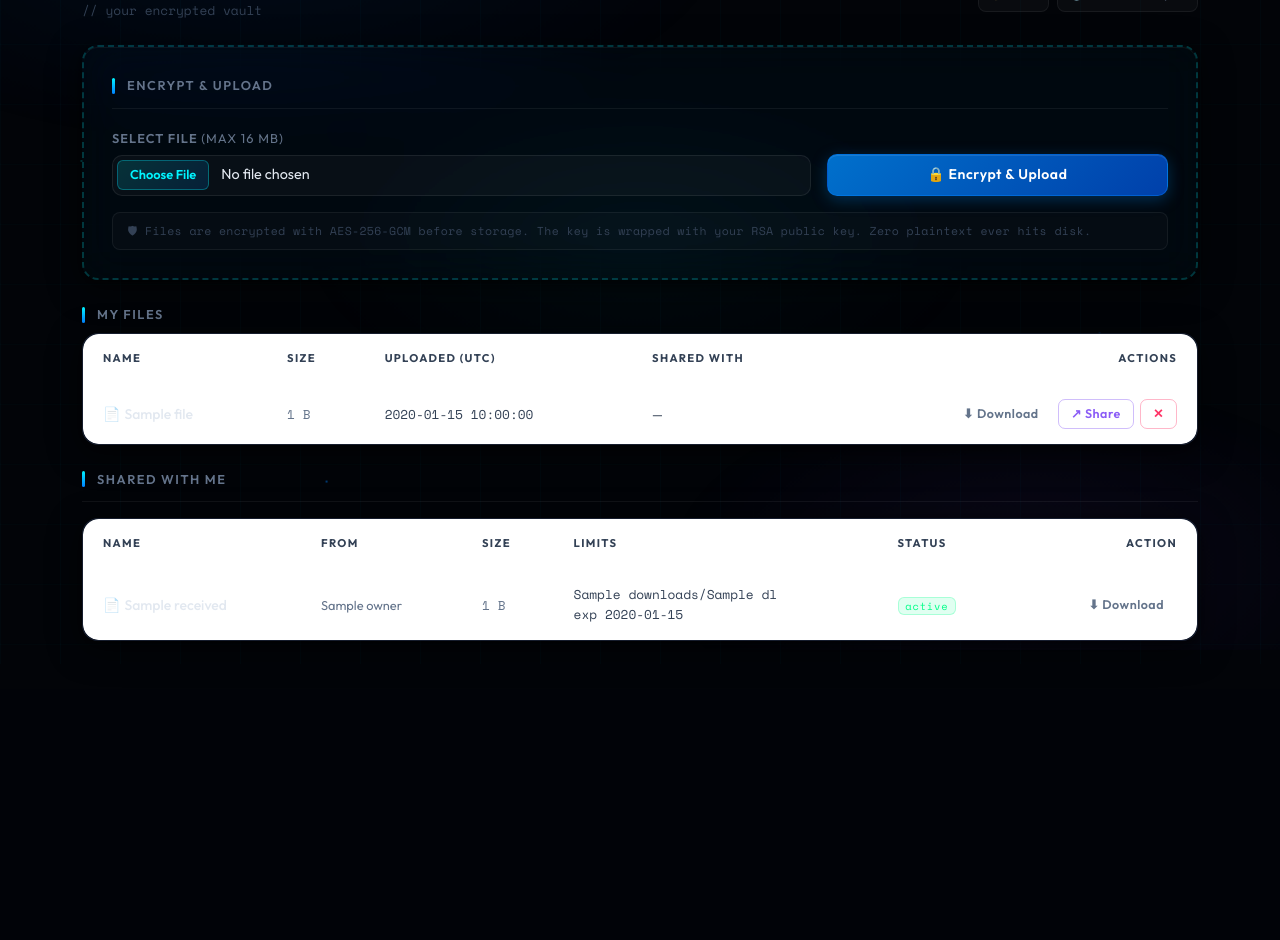
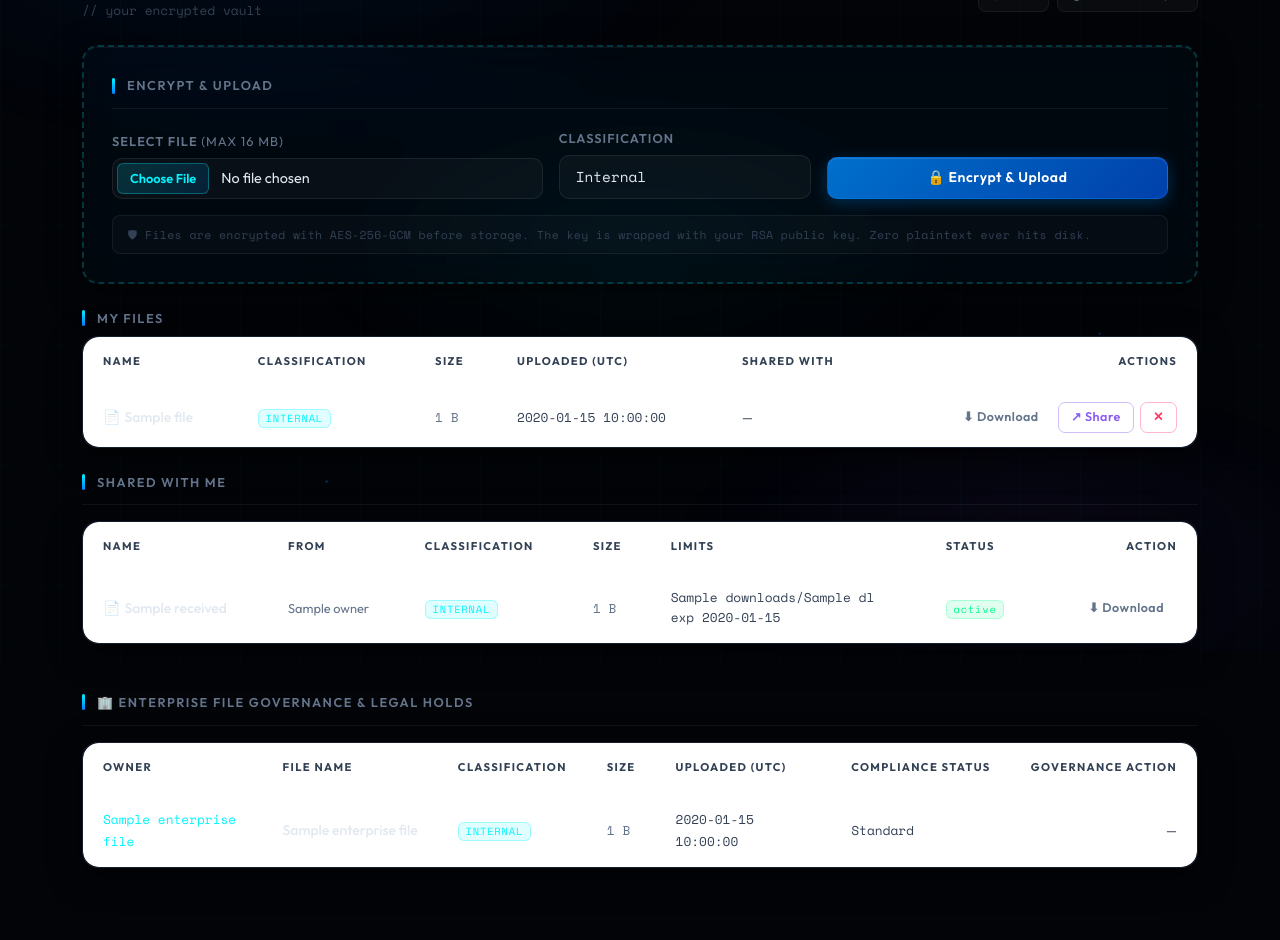
Before and after one commit to Bhushan05062004/secure_file_sharing-, a Flask app: template templates/dashboard.html in a window 1280 px wide. Shown: the part 156-1096 px from the top of the page. Before the commit the page ends 801 px from the top, so only its background shows below. Run offline with Flask 3, Linux system fonts and the light colour scheme; the template is opened without the code that fills it: most values are stand-ins (such as "Sample title", 1, 10 or a date in 2020).

Commit message:
Step 6: Implement enterprise file classification RBAC and legal hold policies

```diff
--- a/app.py
+++ b/app.py
@@ -106,6 +106,7 @@ def create_app(test_config=None):
         "audit_view": "admin.audit_view",
         "admin_users": "admin.admin_users",
         "admin_groups": "admin.admin_groups",
+        "toggle_legal_hold": "files.toggle_legal_hold",
     }
 
     def smart_url_for(endpoint, **values):
@@ -114,6 +115,7 @@ def create_app(test_config=None):
 
     app.jinja_env.globals["url_for"] = smart_url_for
     app.jinja_env.globals["can"] = lambda action, resource=None: policy.can(g.user, action, resource)
+    app.jinja_env.globals["CLASSIFICATIONS"] = policy.CLASSIFICATIONS
     app.can = policy.can
 
     def share_status(s):
@@ -170,6 +172,7 @@ def create_app(test_config=None):
         ("audit_view", "admin.audit_view"),
         ("admin_users", "admin.admin_users"),
         ("admin_groups", "admin.admin_groups"),
+        ("toggle_legal_hold", "files.toggle_legal_hold"),
     ]
     for alias, target in aliases:
         if target in app.view_functions:
--- a/db.py
+++ b/db.py
@@ -39,6 +39,8 @@ CREATE TABLE IF NOT EXISTS files (
     stored_name TEXT UNIQUE NOT NULL,
     size INTEGER NOT NULL,
     content_hmac TEXT NOT NULL DEFAULT '',
+    classification TEXT NOT NULL DEFAULT 'internal' CHECK(classification IN ('public', 'internal', 'confidential', 'restricted')),
+    legal_hold INTEGER NOT NULL DEFAULT 0,
     created_at TEXT NOT NULL
 );
 
@@ -76,6 +78,8 @@ CREATE TABLE IF NOT EXISTS audit_logs (
 
 -- Performance & Integrity Indexes
 CREATE INDEX IF NOT EXISTS idx_files_owner ON files(owner_id);
+CREATE INDEX IF NOT EXISTS idx_files_classification ON files(classification);
+CREATE INDEX IF NOT EXISTS idx_files_legal_hold ON files(legal_hold);
 CREATE INDEX IF NOT EXISTS idx_shares_file ON shares(file_id);
 CREATE INDEX IF NOT EXISTS idx_shares_recipient ON shares(recipient_id);
 CREATE INDEX IF NOT EXISTS idx_shares_active ON shares(file_id, recipient_id, revoked);
@@ -127,3 +131,7 @@ def init_db():
             pass
     if "content_hmac" not in file_cols:
         d.execute("ALTER TABLE files ADD COLUMN content_hmac TEXT NOT NULL DEFAULT ''")
+    if "classification" not in file_cols:
+        d.execute("ALTER TABLE files ADD COLUMN classification TEXT NOT NULL DEFAULT 'internal'")
+    if "legal_hold" not in file_cols:
+        d.execute("ALTER TABLE files ADD COLUMN legal_hold INTEGER NOT NULL DEFAULT 0")
--- a/static/style.css
+++ b/static/style.css
@@ -1248,3 +1248,36 @@ tr:has(.btn:hover) td {
 .input-sm-fixed {
   width: 120px !important;
 }
+
+
+/* ── Enterprise Classification Badges ── */
+.badge-public {
+  background: rgba(0, 255, 136, 0.12) !important;
+  color: var(--accent-green) !important;
+  border: 1px solid rgba(0, 255, 136, 0.3) !important;
+}
+
+.badge-internal {
+  background: rgba(0, 245, 255, 0.12) !important;
+  color: var(--accent-cyan) !important;
+  border: 1px solid rgba(0, 245, 255, 0.3) !important;
+}
+
+.badge-confidential {
+  background: rgba(251, 191, 36, 0.12) !important;
+  color: #fbbf24 !important;
+  border: 1px solid rgba(251, 191, 36, 0.3) !important;
+}
+
+.badge-restricted {
+  background: rgba(255, 51, 102, 0.15) !important;
+  color: var(--accent-red) !important;
+  border: 1px solid rgba(255, 51, 102, 0.4) !important;
+  box-shadow: 0 0 10px rgba(255, 51, 102, 0.2);
+}
+
+.badge-legal-hold {
+  background: rgba(168, 85, 247, 0.15) !important;
+  color: #c084fc !important;
+  border: 1px solid rgba(168, 85, 247, 0.35) !important;
+}
--- a/templates/dashboard.html
+++ b/templates/dashboard.html
@@ -25,9 +25,18 @@
     <form method="post" action="{{ url_for('upload') }}" enctype="multipart/form-data"
           class="row g-3 align-items-end" id="upload-form">
       <input type="hidden" name="csrf_token" value="{{ csrf_token() }}">
-      <div class="col-md-8">
+      <div class="col-md-5">
         <label class="form-label" for="upload-file">Select file <span class="text-muted fw-normal text-none">(max 16 MB)</span></label>
         <input type="file" name="file" class="form-control" id="upload-file" required>
+      </div>
+      <div class="col-md-3">
+        <label class="form-label" for="classification">Classification</label>
+        <select name="classification" id="classification" class="form-select font-mono">
+          <option value="internal" selected>Internal</option>
+          <option value="public">Public</option>
+          <option value="confidential">Confidential</option>
+          <option value="restricted">Restricted</option>
+        </select>
       </div>
       <div class="col-md-4">
         <button class="btn btn-dark w-100" type="submit" id="upload-btn">
@@ -52,6 +61,7 @@
       <thead>
         <tr>
           <th>Name</th>
+          <th>Classification</th>
           <th>Size</th>
           <th>Uploaded (UTC)</th>
           <th>Shared with</th>
@@ -65,6 +75,13 @@
             <span class="file-name" title="{{ f['original_name'] }}">
               <span class="me-1 opacity-50">📄</span>{{ f['original_name'] }}
             </span>
+          </td>
+          <td>
+            {% set cls = f['classification'] or 'internal' %}
+            <span class="badge badge-{{ cls }}">{{ cls|upper }}</span>
+            {% if f['legal_hold'] %}
+              <span class="badge badge-legal-hold ms-1" title="Legal hold prevents file deletion">🔒 HELD</span>
+            {% endif %}
           </td>
           <td>
             <span class="font-mono text-muted small">
@@ -111,17 +128,30 @@
               <a class="btn btn-sm btn-outline-primary"
                  href="{{ url_for('share', file_id=f['id']) }}"
                  title="Share">↗ Share</a>
-              <form method="post" action="{{ url_for('delete', file_id=f['id']) }}" class="d-inline"
-                    onsubmit="return confirm('Delete \'{{ f['original_name'] }}\'? This cannot be undone.')">
-                <input type="hidden" name="csrf_token" value="{{ csrf_token() }}">
-                <button class="btn btn-sm btn-outline-danger" title="Delete" type="submit">✕</button>
-              </form>
+              {% if can('toggle_legal_hold') %}
+                <form method="post" action="{{ url_for('toggle_legal_hold', file_id=f['id']) }}" class="d-inline">
+                  <input type="hidden" name="csrf_token" value="{{ csrf_token() }}">
+                  <button class="btn btn-sm {{ 'btn-outline-danger' if f['legal_hold'] else 'btn-outline-warning' }}"
+                          title="{{ 'Release Legal Hold' if f['legal_hold'] else 'Apply Legal Hold' }}" type="submit">
+                    {{ '🔓 Release' if f['legal_hold'] else '🔒 Hold' }}
+                  </button>
+                </form>
+              {% endif %}
+              {% if f['legal_hold'] %}
+                <button class="btn btn-sm btn-outline-secondary opacity-50" title="File is under legal hold and cannot be deleted" type="button" disabled>🔒</button>
+              {% else %}
+                <form method="post" action="{{ url_for('delete', file_id=f['id']) }}" class="d-inline"
+                      onsubmit="return confirm('Delete \'{{ f['original_name'] }}\'? This cannot be undone.')">
+                  <input type="hidden" name="csrf_token" value="{{ csrf_token() }}">
+                  <button class="btn btn-sm btn-outline-danger" title="Delete" type="submit">✕</button>
+                </form>
+              {% endif %}
             </div>
           </td>
         </tr>
       {% else %}
         <tr>
-          <td colspan="5" class="text-center text-muted py-4">
+          <td colspan="6" class="text-center text-muted py-4">
             <div class="empty-state-box">
               <div class="empty-state-icon">🗂</div>
               <div>No files yet — upload your first encrypted file above.</div>
@@ -144,6 +174,7 @@
         <tr>
           <th>Name</th>
           <th>From</th>
+          <th>Classification</th>
           <th>Size</th>
           <th>Limits</th>
           <th>Status</th>
@@ -161,6 +192,13 @@
           </td>
           <td>
             <span class="small text-muted">{{ s['owner'] }}</span>
+          </td>
+          <td>
+            {% set scls = s['classification'] or 'internal' %}
+            <span class="badge badge-{{ scls }}">{{ scls|upper }}</span>
+            {% if s['legal_hold'] %}
+              <span class="badge badge-legal-hold ms-1">🔒 HELD</span>
+            {% endif %}
           </td>
           <td>
             <span class="font-mono text-muted small">
@@ -188,7 +226,7 @@
         </tr>
       {% else %}
         <tr>
-          <td colspan="6" class="text-center text-muted py-4">
+          <td colspan="7" class="text-center text-muted py-4">
             <div class="empty-state-box">
               <div class="empty-state-icon">📭</div>
               <div>Nothing shared with you yet.</div>
@@ -201,4 +239,60 @@
   </div>
 </div>
 
+{% if enterprise_files %}
+<!-- ═══ Enterprise File Governance & Compliance ═══ -->
+<div class="section-title mt-5">🏢 Enterprise File Governance &amp; Legal Holds</div>
+
+<div class="card mb-4">
+  <div class="table-responsive">
+    <table class="table" aria-label="Enterprise governance files">
+      <thead>
+        <tr>
+          <th>Owner</th>
+          <th>File Name</th>
+          <th>Classification</th>
+          <th>Size</th>
+          <th>Uploaded (UTC)</th>
+          <th>Compliance Status</th>
+          <th class="text-end">Governance Action</th>
+        </tr>
+      </thead>
+      <tbody>
+      {% for ef in enterprise_files %}
+        <tr>
+          <td><span class="font-mono text-cyan small">{{ ef['owner_name'] }}</span></td>
+          <td><span class="file-name">{{ ef['original_name'] }}</span></td>
+          <td>
+            {% set efcls = ef['classification'] or 'internal' %}
+            <span class="badge badge-{{ efcls }}">{{ efcls|upper }}</span>
+          </td>
+          <td><span class="font-mono text-muted small">{{ ef['size']|size }}</span></td>
+          <td><span class="font-mono text-dim small">{{ ef['created_at'][:19] if ef['created_at'] else '—' }}</span></td>
+          <td>
+            {% if ef['legal_hold'] %}
+              <span class="badge badge-legal-hold">🔒 LEGAL HOLD</span>
+            {% else %}
+              <span class="text-dim small font-mono">Standard</span>
+            {% endif %}
+          </td>
+          <td class="text-end">
+            {% if can('toggle_legal_hold') %}
+              <form method="post" action="{{ url_for('toggle_legal_hold', file_id=ef['id']) }}" class="d-inline">
+                <input type="hidden" name="csrf_token" value="{{ csrf_token() }}">
+                <button class="btn btn-sm {{ 'btn-outline-danger' if ef['legal_hold'] else 'btn-outline-warning' }}" type="submit">
+                  {{ '🔓 Release Hold' if ef['legal_hold'] else '🔒 Apply Legal Hold' }}
+                </button>
+              </form>
+            {% else %}
+              <span class="text-dim small">—</span>
+            {% endif %}
+          </td>
+        </tr>
+      {% endfor %}
+      </tbody>
+    </table>
+  </div>
+</div>
+{% endif %}
+
 {% endblock %}
```
Also changed, not shown: blueprints/files.py (+61 -8 lines), policy.py (+51 -0 lines), templates/share.html (+13 -3 lines), tests/test_classification.py (added, +188 -0 lines).
